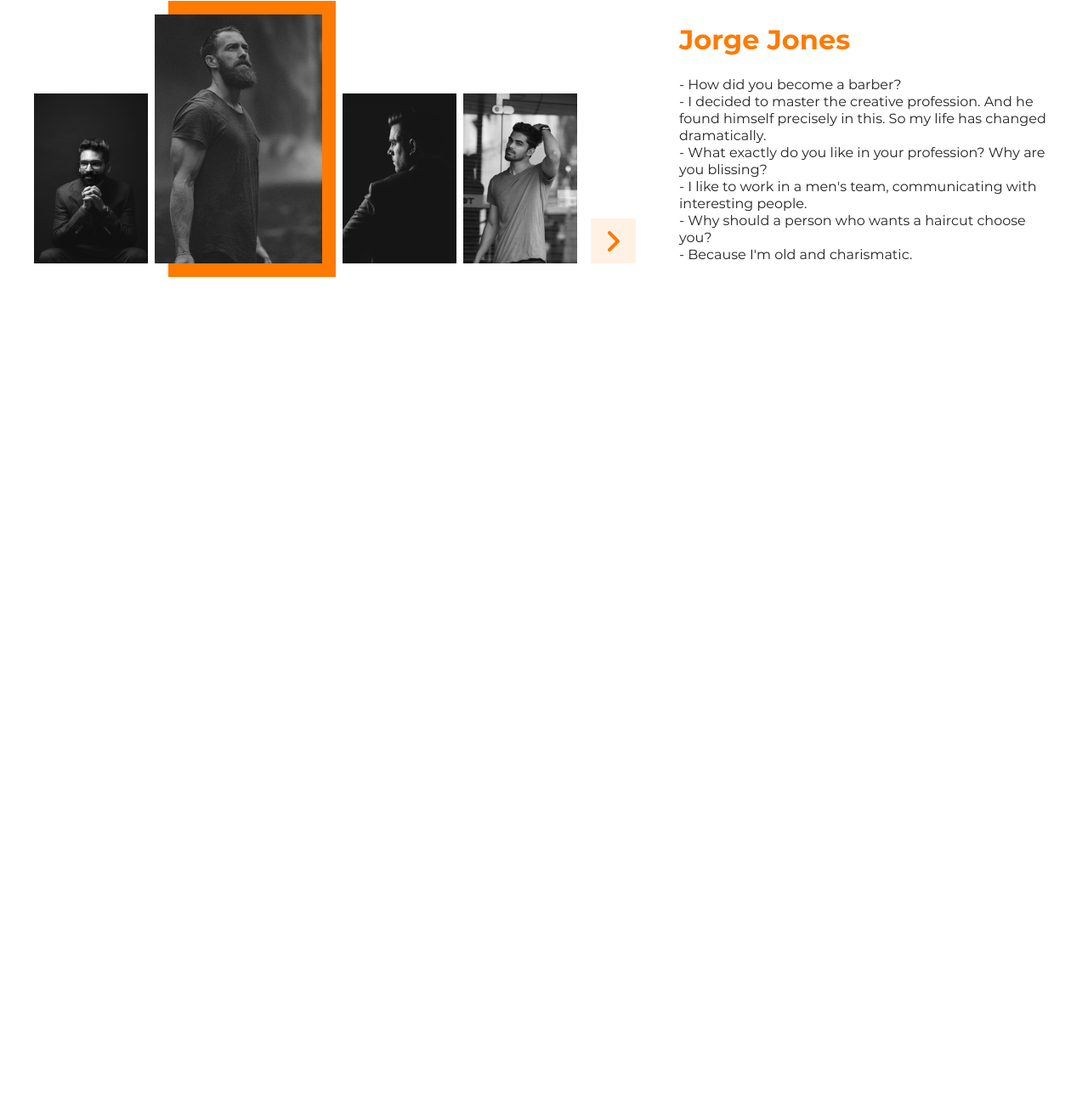
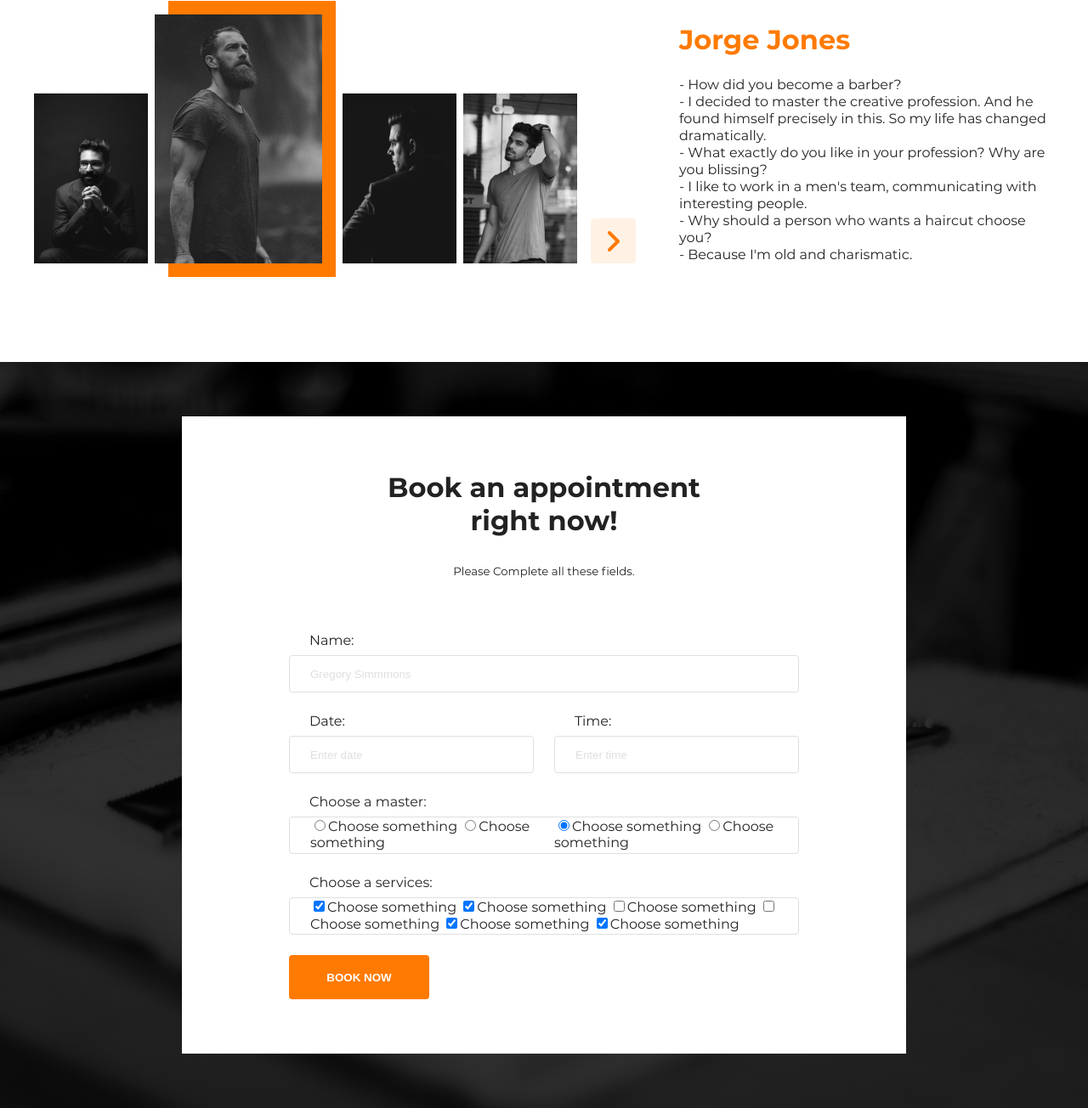
Before and after one commit to EugeniyPridatko/Barbershop, a plain HTML site: page index.html in a window 1280 px wide. Shown: the part 2152-3456 px from the top of the page at 85% size. Before the commit the page ends 2578 px from the top, so only its background shows below. Drawn offline with Linux system fonts and the light colour scheme.

Commit message:
add section appointment the beginning

```diff
--- a/index.html
+++ b/index.html
@@ -120,21 +120,70 @@
                 <div class="our-team__description-wrapper">
                     <h3 class="our-team__name-title">Jorge Jones</h3>
                     <p class="our-team__description">- How did you become a barber?
-                      <br>
+                        <br>
                         - I decided to master the creative profession. And he found himself precisely in this. So my
                         life
                         has
                         changed dramatically.
-                       <br> - What exactly do you like in your profession? Why are you blissing?
-                       <br> - I like to work in a men's team, communicating with interesting people.
-                       <br> - Why should a person who wants a haircut choose you?
-                       <br> - Because I'm old and charismatic.</p>
+                        <br> - What exactly do you like in your profession? Why are you blissing?
+                        <br> - I like to work in a men's team, communicating with interesting people.
+                        <br> - Why should a person who wants a haircut choose you?
+                        <br> - Because I'm old and charismatic.</p>
                 </div>
             </div>
         </div>
     </section>
     <!-- /OUR-TEAM -->
-   <!-- APPOITMENT -->
+
+    <!-- APPOINTMENT -->
+    <section class="appointment">
+        <div class="container appointment__container">
+            <h3 class="appointment__main-title">Book an appointment right now!</h3>
+            <h5 class="appointment__text">Please Complete all these fields.</h5>
+            <form action="#" class="appointment__form" method="post">
+                <div class="appointment__form-title">Name:</div>
+                <input class="appointment__form-name appointment__own-styles" type="text" name="name"
+                    placeholder="Gregory Simmmons">
+                <div class="appointment__form-data-time-wrapper">
+                    <div>
+                        <div class="appointment__form-title">Date:</div>
+                        <input class="appointment__form-date appointment__own-styles" type="text" name="date"
+                            placeholder="Enter date">
+                    </div>
+                    <div>
+                        <div class="appointment__form-title">Time:</div>
+                        <input class="appointment__form-time appointment__own-styles" type="text" name="time"
+                            placeholder="Enter time">
+                    </div>
+                </div>
+                <div class="appointment__form-title">Choose a master:</div>
+                <div class="appointment__form-radio appointment__own-styles">
+                    <div class="appointment__radio-left">
+                        <input type="radio" name="question" value="Choose something">Choose something
+                        <input type="radio" name="question" value="Choose something">Choose something
+                    </div>
+
+                    <div class="appointment__radio-right">
+                        <input type="radio" name="question" value="Choose something" checked>Choose something
+                        <input type="radio" name="question" value="Choose something">Choose something
+                    </div>
+                </div>
+
+                <div class="appointment__form-title">Choose a services:</div>
+                <label class="appointment__form-checkbox appointment__own-styles">
+                    <input type="checkbox" name="subscribe" checked>Choose something
+                    <input type="checkbox" name="subscribe" checked>Choose something
+                    <input type="checkbox" name="subscribe">Choose something
+                    <input type="checkbox" name="subscribe">Choose something
+                    <input type="checkbox" name="subscribe" checked>Choose something
+                    <input type="checkbox" name="subscribe" checked>Choose something
+                </label>
+
+                <button type="submit" class="appointment__button book-now-btn">book now</button>
+            </form>
+        </div>
+    </section>
+    <!-- /APPOINTMENT -->
 </body>
 
 </html>
--- /dev/null
+++ b/styles/sections/_appointment.scss
@@ -0,0 +1,71 @@
+.appointment {
+    color: #222222;
+    padding: 64px 0;
+    background: url("../img/bg-appointment.png") no-repeat center/cover;
+
+    &__container {
+        background: #FFFFFF;
+        padding: 64px 0;
+        width: 852px;
+        display: flex;
+        flex-direction: column;
+        align-items: center;
+
+    }
+
+    &__main-title {
+        width: 375px;
+        font-weight: bold;
+        font-size: 32px;
+        margin: 0 auto;
+        text-align: center;
+        margin-bottom: 32px;
+    }
+
+    &__text {
+        text-align: center;
+        margin-bottom: 64px;
+    }
+
+    &__own-styles {
+        border: 1px solid #DFDFDF;
+        border-radius: 4px;
+        height: 44px;
+        padding-left: 24px;
+        margin-bottom: 24px;
+
+    }
+
+    &__form {
+        display: flex;
+        flex-direction: column;
+        width: 600px;
+
+
+        &-title {
+
+            padding-left: 24px;
+            margin-bottom: 8px;
+        }
+
+        &-data-time-wrapper {
+            display: flex;
+            justify-content: space-between;
+        }
+
+        &-name::placeholder,
+        &-date::placeholder,
+        &-time::placeholder {
+            color: #DFDFDF;
+        }
+
+        &-date,
+        &-time {
+            width: 288px;
+        }
+
+        &-radio {
+            display: flex;
+        }
+    }
+}
--- a/styles/sections/_our-team.scss
+++ b/styles/sections/_our-team.scss
@@ -79,6 +79,12 @@
         height: 53px;
         border: none;
         background: #FFF2E5;
+        border-radius: 4px;
+
+        &:hover{
+            background: #FFE8D1;
+            cursor: pointer;
+        }
     }
 
     &__description-wrapper {
--- a/styles/style.scss
+++ b/styles/style.scss
@@ -9,4 +9,5 @@
 @import"sections/hero";
 @import"sections/our-services";
 @import"sections/our-team";
+@import"sections/appointment";
 @import"sections/footer";
```
Also changed, not shown: img/bg-appointment.png (added), styles/style.css, 1 other file.
